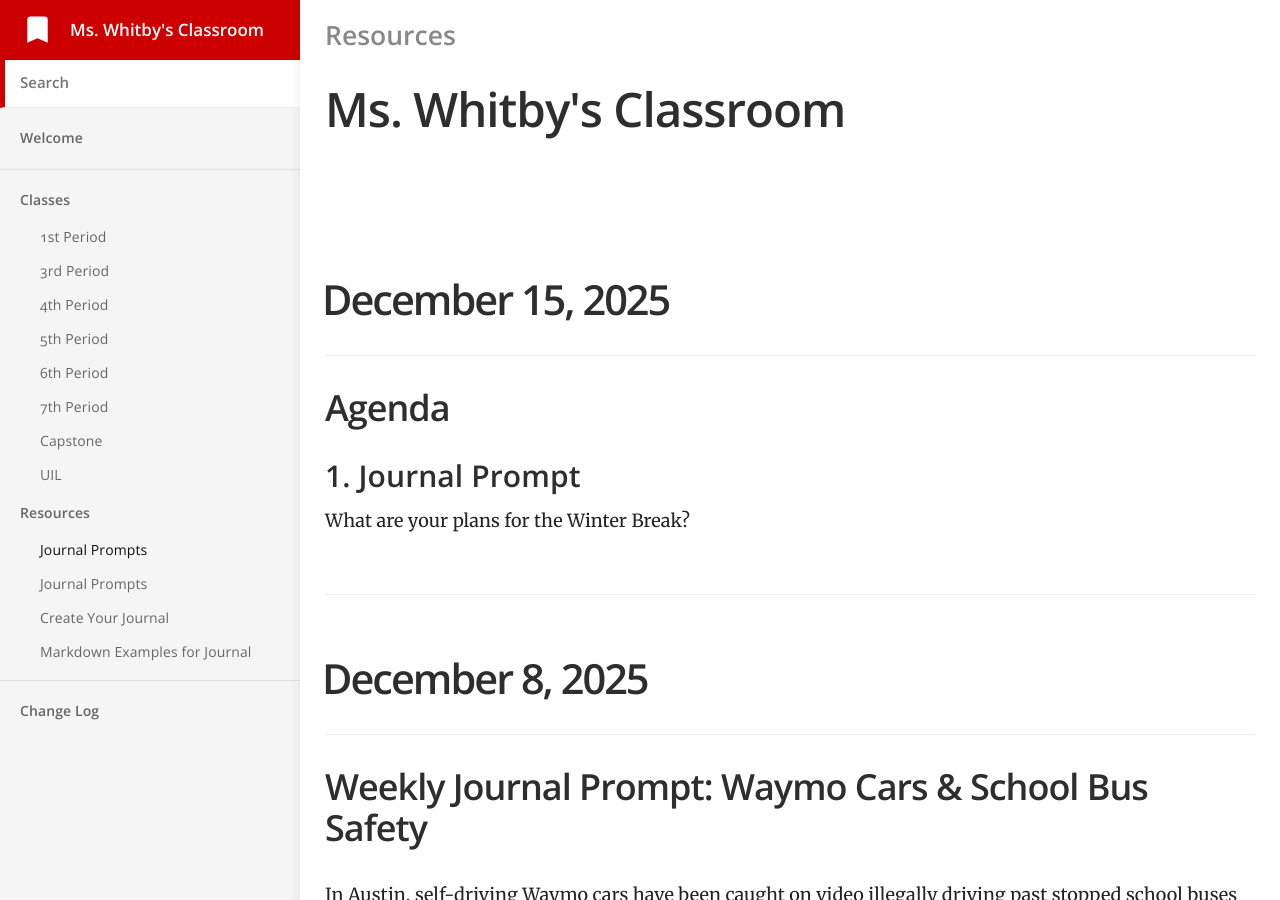
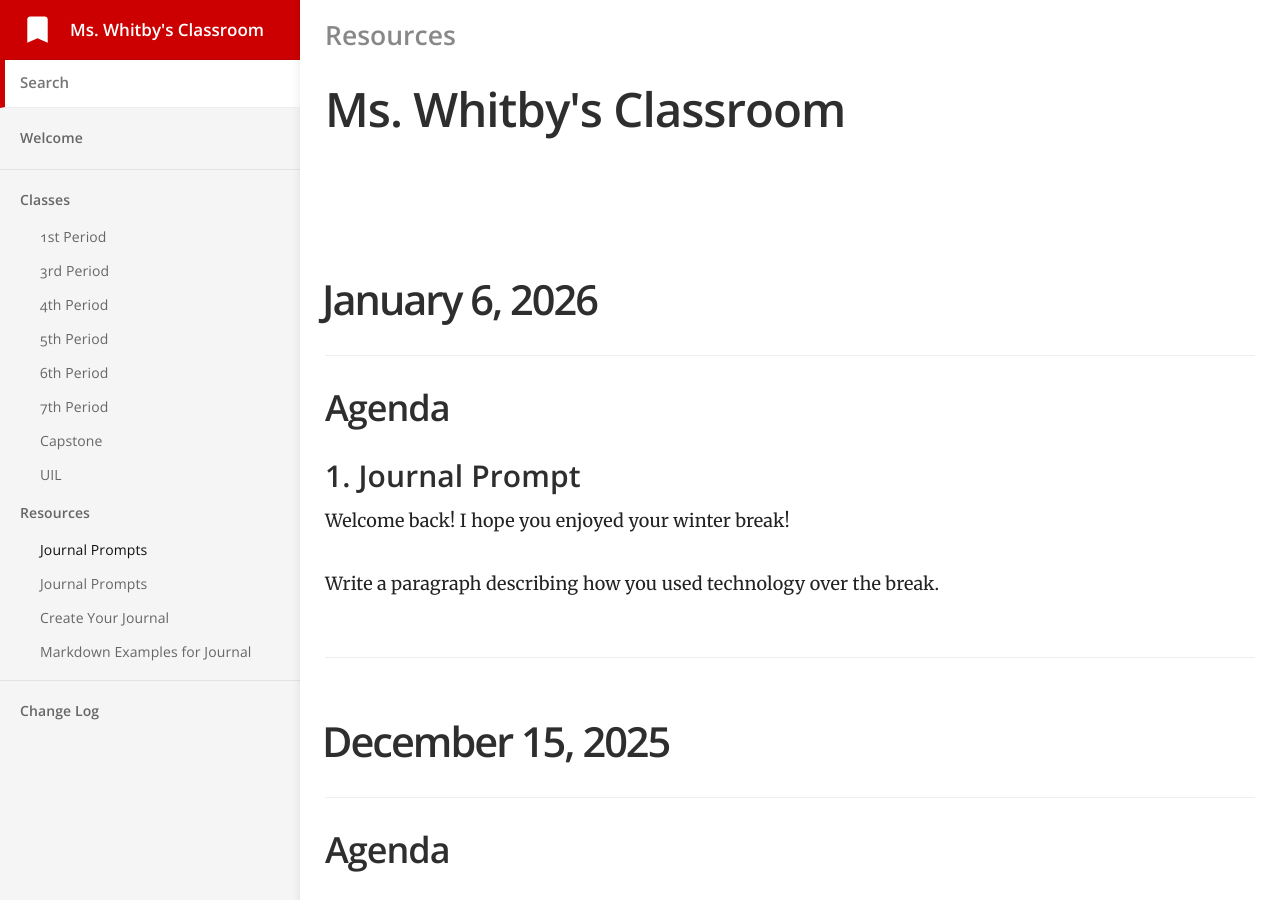
Before and after one commit to mswhitby/classroom, a Jekyll site: the page built from _docs/resources/journal.md, in a window 1280 px wide and 900 px high. Built offline with Jekyll 4.4.1, drawn with Linux system fonts in a browser that asks for light colours.

Commit message:
Updated lessons

```diff
--- a/_docs/resources/journal.md
+++ b/_docs/resources/journal.md
@@ -3,6 +3,18 @@ title: Journal Prompts
 category: Resources
 order: 1
 ---
+
+# January 6, 2026
+
+## Agenda
+
+### 1. Journal Prompt
+
+Welcome back! I hope you enjoyed your winter break!
+
+Write a paragraph describing how you used technology over the break.
+
+----
 
 # December 15, 2025
 
```
Also changed, not shown: _docs/classes/5th.md (+12 -0 lines), _docs/classes/6th.md (+12 -0 lines), _docs/classes/7th.md (+12 -0 lines), _docs/classes/capstone.md (+12 -0 lines).
